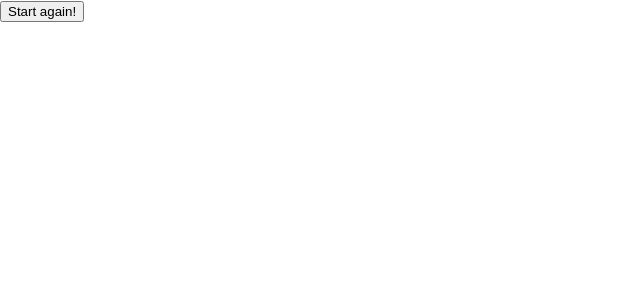
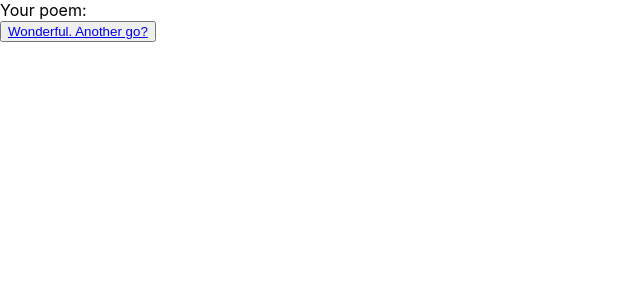
Before and after one commit to imndaiga/gif-poem-generator, a React (Create React App) app: page /results in a window 1280 px wide. Shown: the top 300 px of the page, without its empty margins (0-640 px from the left). Built offline with nearby package versions, Linux system fonts and the light colour scheme; no server answers.

Commit message:
basic functionality minus the webkitspeecrecognition

```diff
--- a/src/InstructionsPage.jsx
+++ b/src/InstructionsPage.jsx
@@ -4,8 +4,16 @@ import { Link } from 'react-router-dom'
 class InstructionsPage extends React.Component {
   render() {
     return(
-      <button><Link to ="/gifs">Begin!</Link></button>
-
+      <React.Fragment>
+        <div>
+          <p>We are going to show you three GIFs.</p>
+          <p>Your job is to describe each one as concisely and poetically as possible.</p>
+          <p>Make sure you remember to take a small break (just a second will do) between each one.</p>
+          <p>Then, we'll display the poem back to you.</p>
+          <p>Voila!</p>
+        </div>
+        <button><Link to ="/gifs">Begin!</Link></button>
+      </React.Fragment>
     )
   }
 }
--- a/src/ResultsPage.jsx
+++ b/src/ResultsPage.jsx
@@ -1,9 +1,15 @@
 import React from 'react'
+import { Link } from 'react-router-dom'
 
 class ResultsPage extends React.Component {
   render() {
     return(
-      <button>Start again!</button>
+      <React.Fragment>
+        <div>
+          Your poem:
+        </div>
+        <button><Link to ="/">Wonderful. Another go?</Link></button>
+      </React.Fragment>
     )
   }
 }
```
Also changed, not shown: src/App.js (+0 -20 lines).
